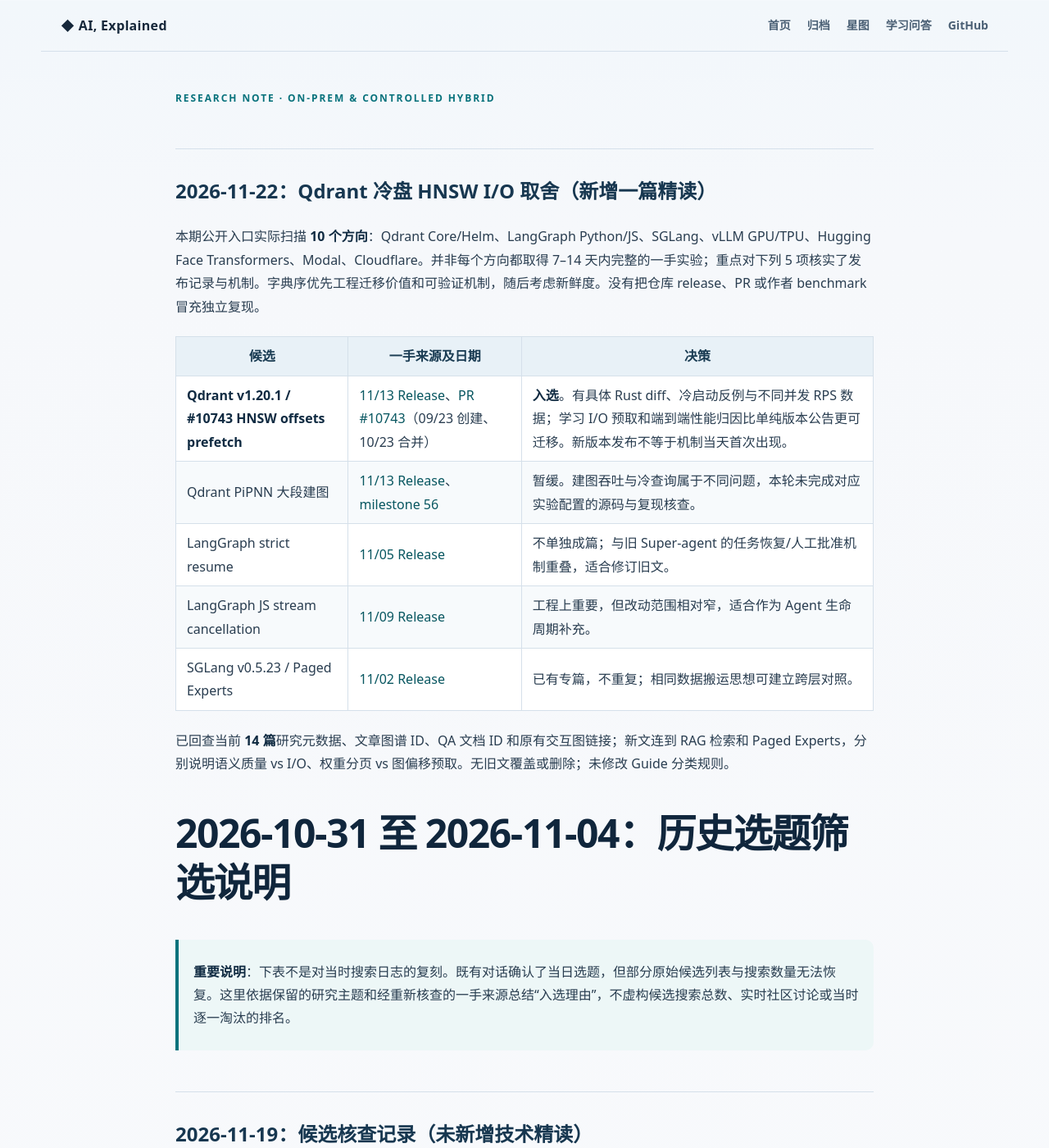
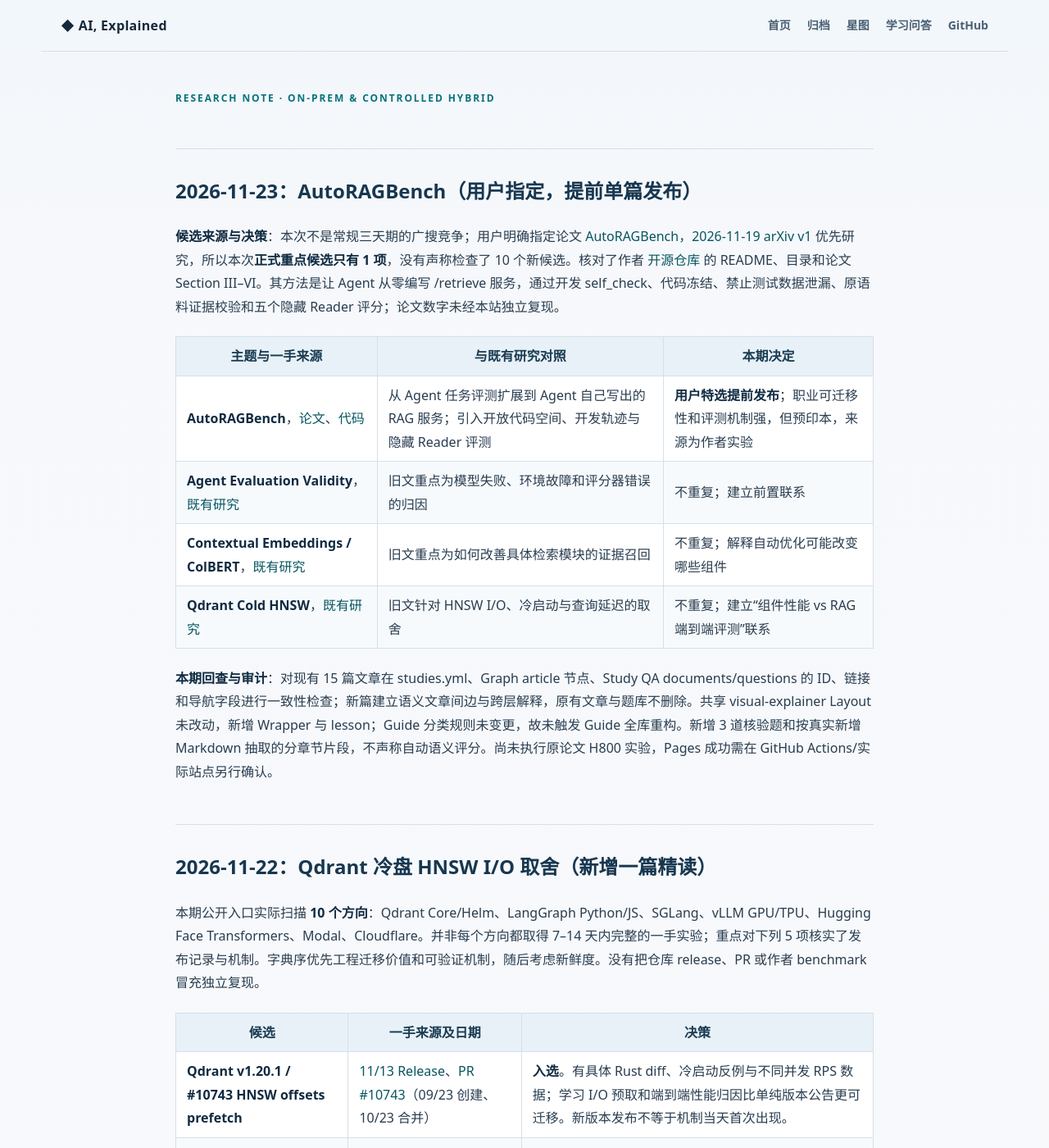
Before and after one commit to ljrirene/ai-engineering-notes, a Jekyll site: the page built from docs/selection-history.md, in a window 1280 px wide and 1400 px high. Shown: the whole window at 82% size. Built offline with Jekyll 4.4.1, drawn with Linux system fonts in a browser that asks for light colours.

Commit message:
Complete early AutoRAGBench knowledge graph, QA and audit (selection)

```diff
--- a/docs/selection-history.md
+++ b/docs/selection-history.md
@@ -3,6 +3,19 @@ layout: default
 title: 选题筛选与历史记录
 permalink: /selection-history/
 ---
+
+## 2026-11-23：AutoRAGBench（用户指定，提前单篇发布）
+
+**候选来源与决策**：本次不是常规三天期的广搜竞争；用户明确指定论文 [AutoRAGBench，2026-11-19 arXiv v1](https://arxiv.org/abs/2611.25582) 优先研究，所以本次**正式重点候选只有 1 项**，没有声称检查了 10 个新候选。核对了作者 [开源仓库](https://github.com/ZhanGHanG9991/AutoRAGBench) 的 README、目录和论文 Section III–VI。其方法是让 Agent 从零编写 /retrieve 服务，通过开发 self_check、代码冻结、禁止测试数据泄漏、原语料证据校验和五个隐藏 Reader 评分；论文数字未经本站独立复现。
+
+| 主题与一手来源 | 与既有研究对照 | 本期决定 |
+|---|---|---|
+| **AutoRAGBench**，[论文](https://arxiv.org/pdf/2611.25582)、[代码](https://github.com/ZhanGHanG9991/AutoRAGBench) | 从 Agent 任务评测扩展到 Agent 自己写出的 RAG 服务；引入开放代码空间、开发轨迹与隐藏 Reader 评测 | **用户特选提前发布**；职业可迁移性和评测机制强，但预印本，来源为作者实验 |
+| **Agent Evaluation Validity**，[既有研究]({{ '/notes/2026/11/2026-11-10-agent-evaluation-validity/' | relative_url }}) | 旧文重点为模型失败、环境故障和评分器错误的归因 | 不重复；建立前置联系 |
+| **Contextual Embeddings / ColBERT**，[既有研究]({{ '/notes/2026/11/2026-11-01-onprem-retrieval/' | relative_url }}) | 旧文重点为如何改善具体检索模块的证据召回 | 不重复；解释自动优化可能改变哪些组件 |
+| **Qdrant Cold HNSW**，[既有研究]({{ '/notes/2026/11/2026-11-22-qdrant-cold-hnsw/' | relative_url }}) | 旧文针对 HNSW I/O、冷启动与查询延迟的取舍 | 不重复；建立“组件性能 vs RAG 端到端评测”联系 |
+
+**本期回查与审计**：对现有 15 篇文章在 studies.yml、Graph article 节点、Study QA documents/questions 的 ID、链接和导航字段进行一致性检查；新篇建立语义文章间边与跨层解释，原有文章与题库不删除。共享 visual-explainer Layout 未改动，新增 Wrapper 与 lesson；Guide 分类规则未变更，故未触发 Guide 全库重构。新增 3 道核验题和按真实新增 Markdown 抽取的分章节片段，不声称自动语义评分。尚未执行原论文 H800 实验，Pages 成功需在 GitHub Actions/实际站点另行确认。
 
 ## 2026-11-22：Qdrant 冷盘 HNSW I/O 取舍（新增一篇精读）
 
```
